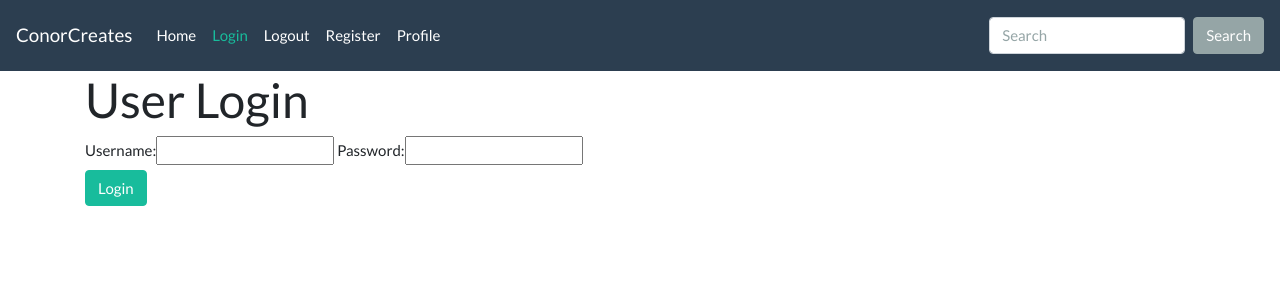
After one commit to walshyc/conor-creates, a Django app: page /accounts/login/ in a window 1280 px wide. The commit adds this page. Shown: the top 300 px of the page. Run offline with Django 3.2, Linux system fonts and the light colour scheme; some libraries are stand-ins or nearby versions.

Commit message:
created login functionality & base html

```diff
--- /dev/null
+++ b/accounts/forms.py
@@ -0,0 +1,7 @@
+from django import forms
+
+class UserLoginForm(forms.Form):
+    """ For to allow users to log in """
+
+    username = forms.CharField()
+    password = forms.CharField(widget = forms.PasswordInput)
--- /dev/null
+++ b/accounts/templates/login.html
@@ -0,0 +1,11 @@
+{% extends 'base.html' %}
+{% block title %}Login - Conor Creates{% endblock title %}
+{% block heading %}User Login{% endblock heading %}
+{% block content %}
+<form method="POST" action="">
+        {% csrf_token %}
+        {{ login_form }}
+        <br>
+        <button type="submit" class="btn btn-success">Login</button>
+    </form>
+{% endblock content %}
--- a/accounts/views.py
+++ b/accounts/views.py
@@ -1,5 +1,6 @@
 from django.shortcuts import render, redirect, reverse
 from django.contrib import auth, messages
+from accounts.forms import UserLoginForm
 
 def index(request):
     """ Return the index.html file"""
@@ -7,8 +8,32 @@ def index(request):
     return render(request, 'index.html')
 
 def logout(request):
-    """ Lof the user out """
+    """ Log the user out """
 
     auth.logout(request)
     messages.success(request, "You have been logged out.")
     return redirect(reverse('index'))
+
+
+def login(request):
+    """ Show a login page to the user """
+    if request.method == 'POST':
+        login_form = UserLoginForm(request.POST)
+
+        if login_form.is_valid():
+            user = auth.authenticate(username = request.POST['username'],
+                                     password = request.POST['password'])
+
+
+
+            if user:
+                auth.login(user=user, request=request)
+                messages.success(request, "You are now logged in.")
+            else:
+                messages.success(request, "Incorrect login details")
+
+    else:
+        login_form = UserLoginForm()
+
+
+    return render(request, 'login.html', {'login_form':login_form})
--- a/conor_creates/settings.py
+++ b/conor_creates/settings.py
@@ -55,7 +55,7 @@ ROOT_URLCONF = 'conor_creates.urls'
 TEMPLATES = [
     {
         'BACKEND': 'django.template.backends.django.DjangoTemplates',
-        'DIRS': [],
+        'DIRS': [os.path.join(BASE_DIR, 'templates')],
         'APP_DIRS': True,
         'OPTIONS': {
             'context_processors': [
--- a/conor_creates/urls.py
+++ b/conor_creates/urls.py
@@ -15,10 +15,11 @@ Including another URLconf
 """
 from django.conf.urls import url
 from django.contrib import admin
-from accounts.views import index, logout
+from accounts.views import index, logout, login
 
 urlpatterns = [
     url(r'^admin/', admin.site.urls),
     url(r'^$', index, name = 'index'),
     url(r'^accounts/logout/$', logout, name = 'logout'),
+    url(r'^accounts/login/$', login, name = 'login'),
 ]
--- a/templates/base.html
+++ b/templates/base.html
@@ -6,9 +6,10 @@
     <meta charset="UTF-8">
     <meta name="viewport" content="width=device-width, initial-scale=1.0">
     <meta http-equiv="X-UA-Compatible" content="ie=edge">
-    <title>Conor Create - For all your Graphic Design needs</title>
+    <title>{% block title %}{% endblock title %}</title>
     <!-- Bootstrap Theme CSS file -->
-    <link rel="stylesheet" href="{% static '/css/bootstrap.min.css' %}">
+    <!-- <link rel="stylesheet" href="{% static '/css/bootstrap.min.css' %}"> -->
+    <link rel="stylesheet" href="https://stackpath.bootstrapcdn.com/bootswatch/4.3.1/flatly/bootstrap.min.css">
     <!-- Custom CSS file -->
     <link rel="stylesheet" href="{% static '/css/style.css' %}">
 
@@ -16,7 +17,7 @@
 
 <body>
     <nav class="navbar navbar-expand-lg navbar-dark bg-primary">
-        <a class="navbar-brand" href="#">Navbar</a>
+        <a class="navbar-brand" href="#">ConorCreates</a>
         <button class="navbar-toggler" type="button" data-toggle="collapse" data-target="#navbarColor01"
             aria-controls="navbarColor01" aria-expanded="false" aria-label="Toggle navigation">
             <span class="navbar-toggler-icon"></span>
@@ -24,14 +25,14 @@
 
         <div class="collapse navbar-collapse" id="navbarColor01">
             <ul class="navbar-nav mr-auto">
+                <li class="nav-item">
+                    <a class="nav-link" href="{% url 'index' %}">Home</a>
+                </li>
                 <li class="nav-item active">
-                    <a class="nav-link" href="#">Home <span class="sr-only">(current)</span></a>
+                    <a class="nav-link" href="{% url 'login' %}">Login<span class="sr-only">(current)</span></a>
                 </li>
                 <li class="nav-item">
-                    <a class="nav-link" href="#">Login</a>
-                </li>
-                <li class="nav-item">
-                    <a class="nav-link" href="#">Logout</a>
+                    <a class="nav-link" href="{% url 'logout' %}">Logout</a>
                 </li>
                 <li class="nav-item">
                     <a class="nav-link" href="#">Register</a>
@@ -46,7 +47,17 @@
             </form>
         </div>
     </nav>
-    <h1>Homepage</h1>
+
+    <div class="container">
+        <h1>{% block heading %}{% endblock heading %}</h1>
+        {% if messages %}
+        {% for message in messages %}
+        <div class="alert alert-dismissible alert-success">
+            <button type="button" class="close" data-dismiss="alert">&times;</button>
+            {{ message }}
+        </div>
+        {% endfor %}
+        {% endif %}
 
         {% block content %}
         {% endblock content %}
```
Also changed, not shown: accounts/templates/index.html (+5 -77 lines). Lines whose indentation alone changed are shown as unchanged.
